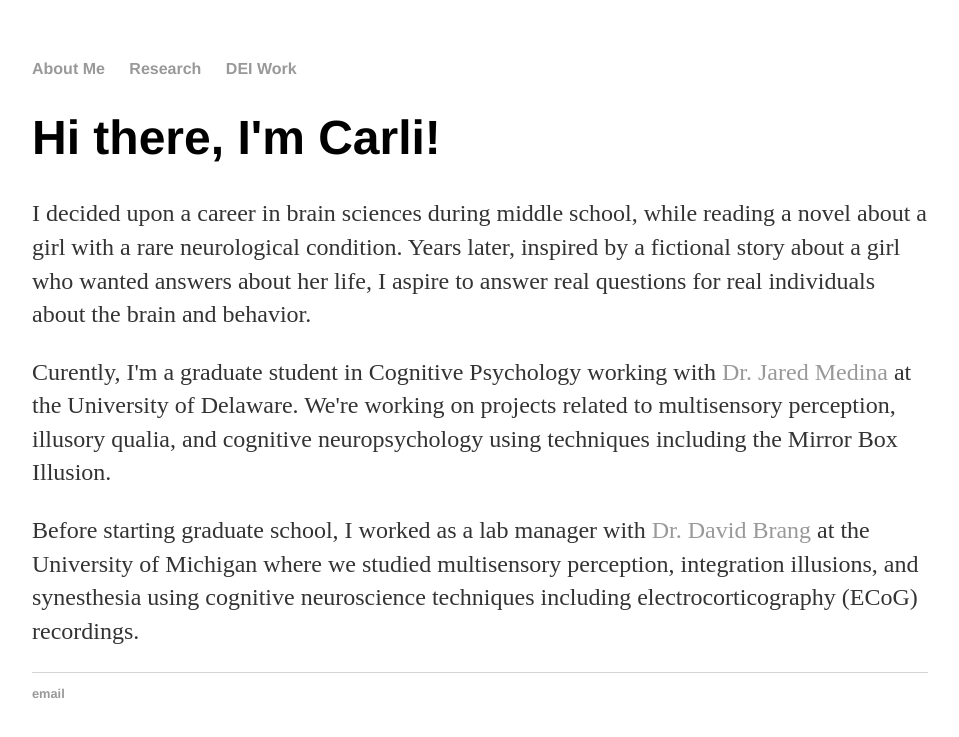
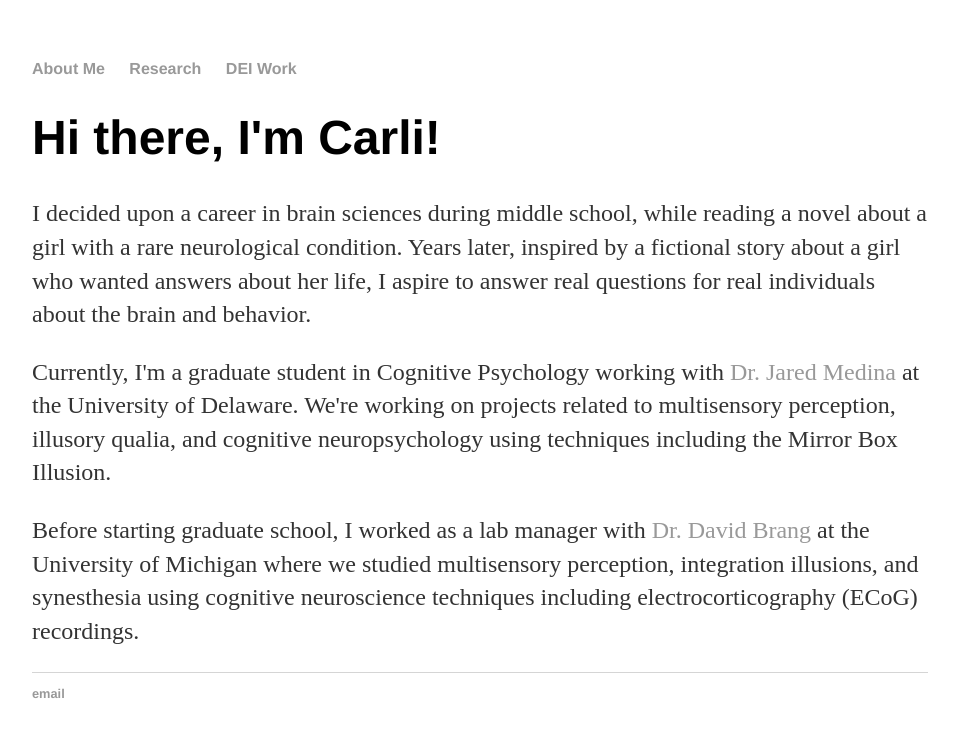
Before and after one commit to cdfine/cdfine.github.io, a Jekyll site: the page built from index.html, in a window 1280 px wide. Shown: the top 737 px of the page, without its empty margins (160-1119 px from the left). Built offline with Jekyll 4.4.1, drawn with Linux system fonts in a browser that asks for light colours.

Commit message:
Update index.html
fixed typo and made links open in new window

```diff
--- a/index.html
+++ b/index.html
@@ -5,6 +5,6 @@
     		<div class="blurb">
         		<h1>Hi there, I'm Carli!</h1>
 				<p>I decided upon a career in brain sciences during middle school, while reading a novel about a girl with a rare neurological condition. Years later, inspired by a fictional story about a girl who wanted answers about her life, I aspire to answer real questions for real individuals about the brain and behavior.</p>
-				<p>Curently, I'm a graduate student in Cognitive Psychology working with <a href="https://www.jaredmedina.com/">Dr. Jared Medina</a> at the University of Delaware. We're working on projects related to multisensory perception, illusory qualia, and cognitive neuropsychology using techniques including the Mirror Box Illusion.</p>
-				<p>Before starting graduate school, I worked as a lab manager with <a href="https://www.davidbrang.com/">Dr. David Brang</a> at the University of Michigan where we studied multisensory perception, integration illusions, and synesthesia using cognitive neuroscience techniques including electrocorticography (ECoG) recordings.</p>
+				<p>Currently, I'm a graduate student in Cognitive Psychology working with <a href="https://www.jaredmedina.com/" target="_blank">Dr. Jared Medina</a> at the University of Delaware. We're working on projects related to multisensory perception, illusory qualia, and cognitive neuropsychology using techniques including the Mirror Box Illusion.</p>
+				<p>Before starting graduate school, I worked as a lab manager with <a href="https://www.davidbrang.com/" target="_blank">Dr. David Brang</a> at the University of Michigan where we studied multisensory perception, integration illusions, and synesthesia using cognitive neuroscience techniques including electrocorticography (ECoG) recordings.</p>
     		</div><!-- /.blurb -->
```
